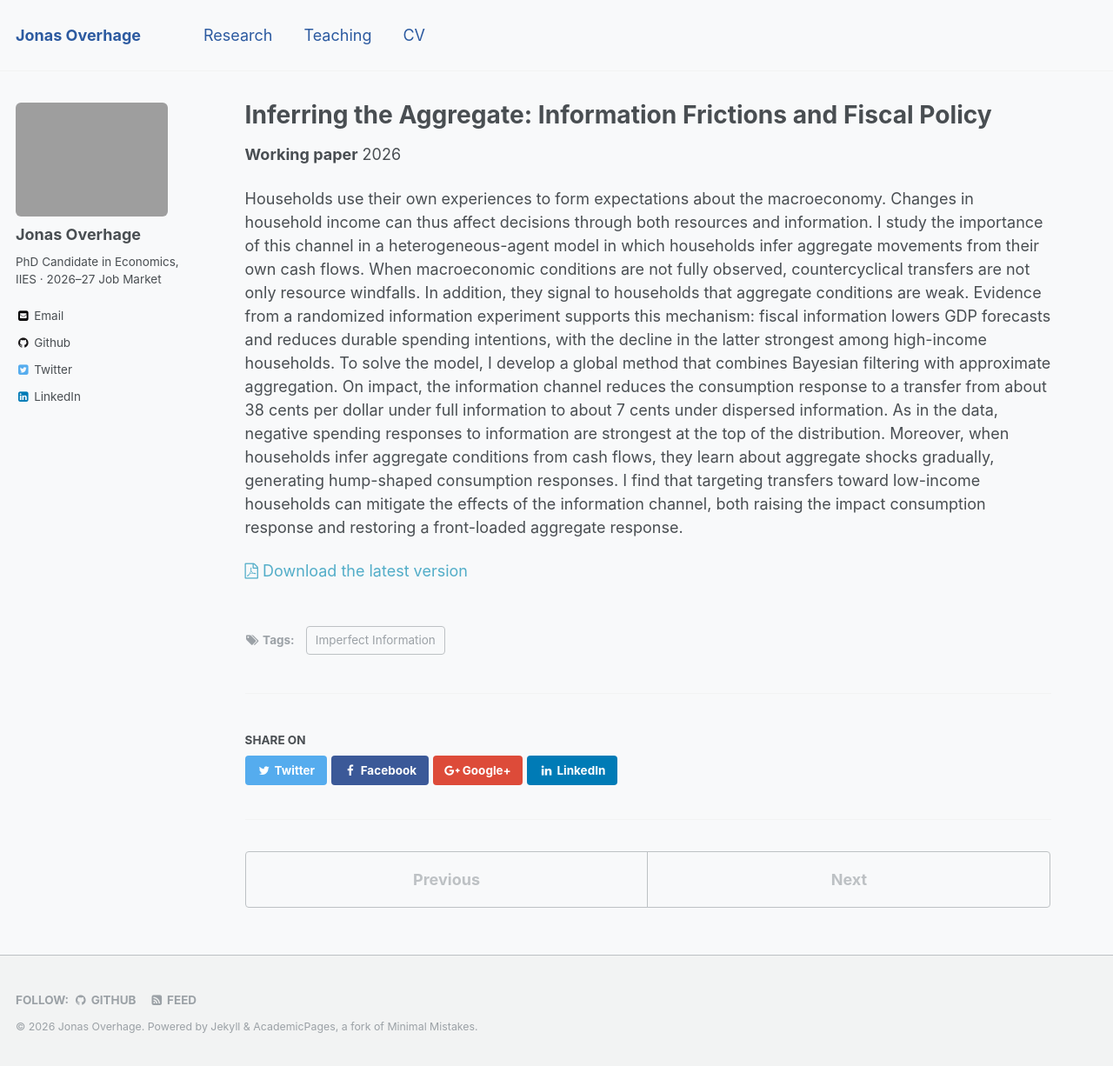
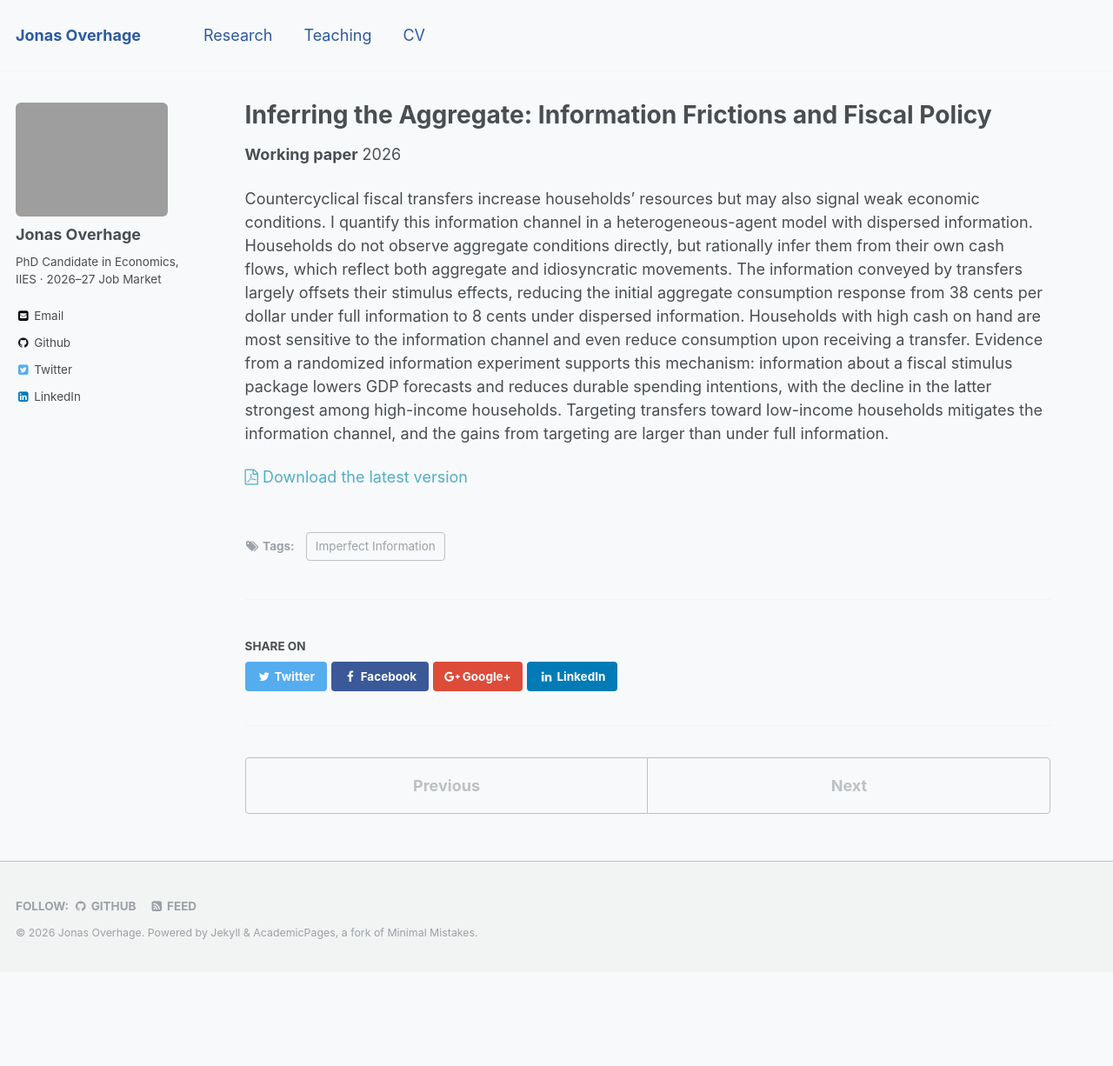
Before and after one commit to JOverhage/JOverhage.github.io, a Jekyll site: the page built from _research/consumption-information.md, in a window 1280 px wide and 1226 px high. Shown: the whole window at 87% size. Built offline with Jekyll 4.4.1, drawn with Linux system fonts in a browser that asks for light colours.

Commit message:
JMP appendix F added; abstract update

```diff
--- a/_research/consumption-information.md
+++ b/_research/consumption-information.md
@@ -33,7 +33,7 @@ homepage_status: 'Working paper'
 
 ---
 
-Households use their own experiences to form expectations about the macroeconomy. Changes in household income can thus affect decisions through both resources and information. I study the importance of this channel in a heterogeneous-agent model in which households infer aggregate movements from their own cash flows. When macroeconomic conditions are not fully observed, countercyclical transfers are not only resource windfalls. In addition, they signal to households that aggregate conditions are weak. Evidence from a randomized information experiment supports this mechanism: fiscal information lowers GDP forecasts and reduces durable spending intentions, with the decline in the latter strongest among high-income households. To solve the model, I develop a global method that combines Bayesian filtering with approximate aggregation. On impact, the information channel reduces the consumption response to a transfer from about 38 cents per dollar under full information to about 7 cents under dispersed information. As in the data, negative spending responses to information are strongest at the top of the distribution. Moreover, when households infer aggregate conditions from cash flows, they learn about aggregate shocks gradually, generating hump-shaped consumption responses. I find that targeting transfers toward low-income households can mitigate the effects of the information channel, both raising the impact consumption response and restoring a front-loaded aggregate response.
+Countercyclical fiscal transfers increase households’ resources but may also signal weak economic conditions. I quantify this information channel in a heterogeneous-agent model with dispersed information. Households do not observe aggregate conditions directly, but rationally infer them from their own cash flows, which reflect both aggregate and idiosyncratic movements. The information conveyed by transfers largely offsets their stimulus effects, reducing the initial aggregate consumption response from 38 cents per dollar under full information to 8 cents under dispersed information. Households with high cash on hand are most sensitive to the information channel and even reduce consumption upon receiving a transfer. Evidence from a randomized information experiment supports this mechanism: information about a fiscal stimulus package lowers GDP forecasts and reduces durable spending intentions, with the decline in the latter strongest among high-income households. Targeting transfers toward low-income households mitigates the information channel, and the gains from targeting are larger than under full information.
 
 
 <a href="/files/Overhage_JMP.pdf"><i class="fa fa-file-pdf-o" aria-hidden="true"></i> Download the latest version</a>
```
Also changed, not shown: 1 other file.
